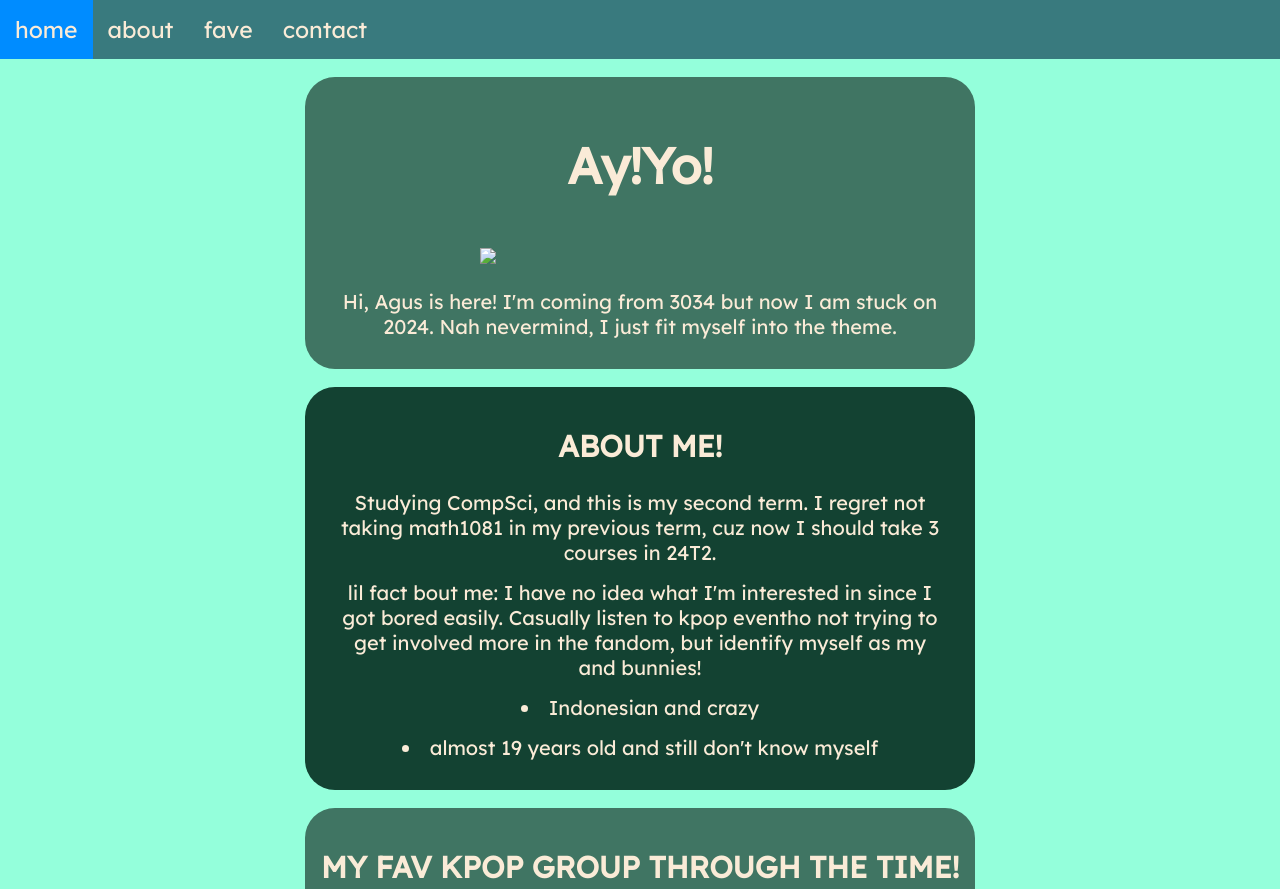
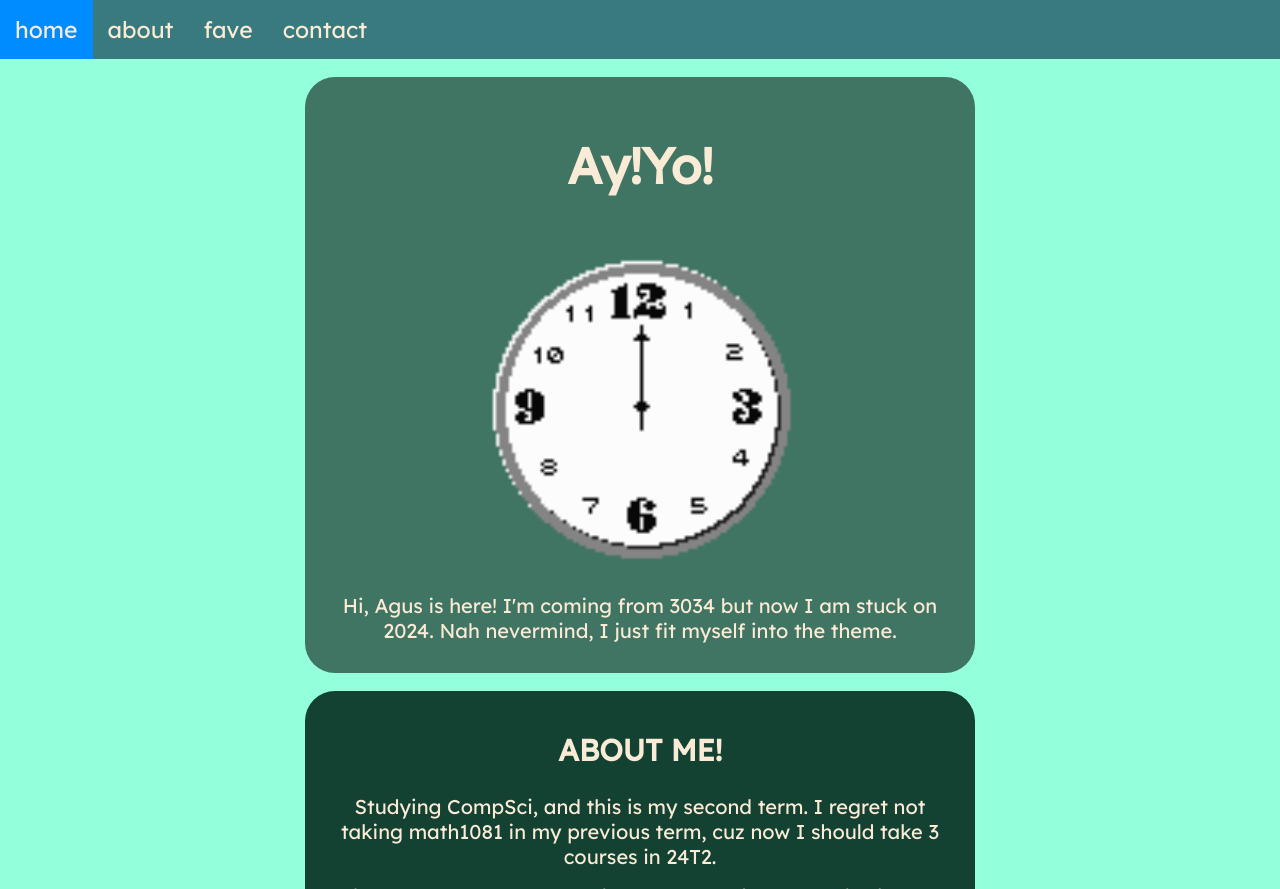
Before and after one commit to degussudarmawan/own-web, a plain HTML site: page index.html in a window 1280 px wide. Shown: the top 889 px of the page. Drawn offline with Linux system fonts and the light colour scheme.

Commit message:
index.html

```diff
--- a/index.html
+++ b/index.html
@@ -20,7 +20,7 @@
         <section>
             <div class="container" id="home">
                 <h1> Ay!Yo! </h1>
-                <img src="gif/clock.gif" width="200px">
+                <img src="clock.gif" width="200px">
                 <p>
                     Hi, Agus is here! I'm coming from 3034 but now I am stuck on 2024.
                     Nah nevermind, I just fit myself into the theme.
```
